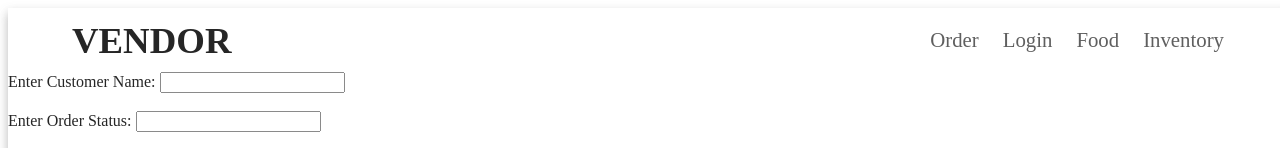
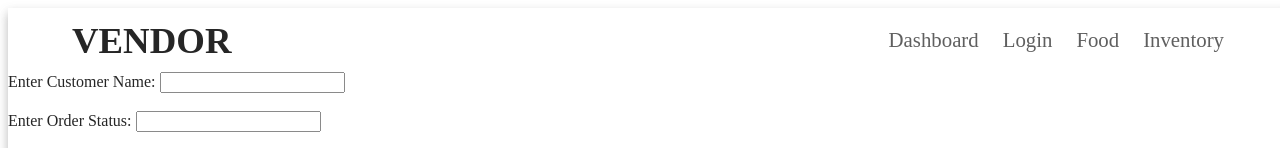
Before and after one commit to ttran91/my-team-project, an Angular app in the folder my-vendor-app/: page /order-add in a window 1280 px wide. Shown: the top 148 px of the page. Built offline with nearby package versions, Linux system fonts and the light colour scheme.

Commit message:
fixed stat

```diff
--- a/my-vendor-app/src/app/app.component.html
+++ b/my-vendor-app/src/app/app.component.html
@@ -13,7 +13,7 @@
   </div>
 
 <ul class="menu-items">
-    <li><a routerLink="/order">Order</a></li>
+    <li><a routerLink="/Order">Dashboard</a></li>
     <li><a routerLink="/login">Login</a></li>
     <li><a routerLink="/food">Food</a></li>
     <li><a routerLink="/inventory">Inventory</a></li>
--- a/my-vendor-app/src/app/components/order/order-add/order-add.component.ts
+++ b/my-vendor-app/src/app/components/order/order-add/order-add.component.ts
@@ -43,6 +43,7 @@ export class OrderAddComponent implements OnInit, OnDestroy {
             let orderFormArry = this.orderService.orderForm$.getValue();
             orderFormArry.push(this.orderForm);
             this.orderService.orderForm$.next(orderFormArry);
+            this.orderService.stat$.next(true);
           },
           error: (e)=>{
             this.msg='Operation Unsuccessfull'
```
